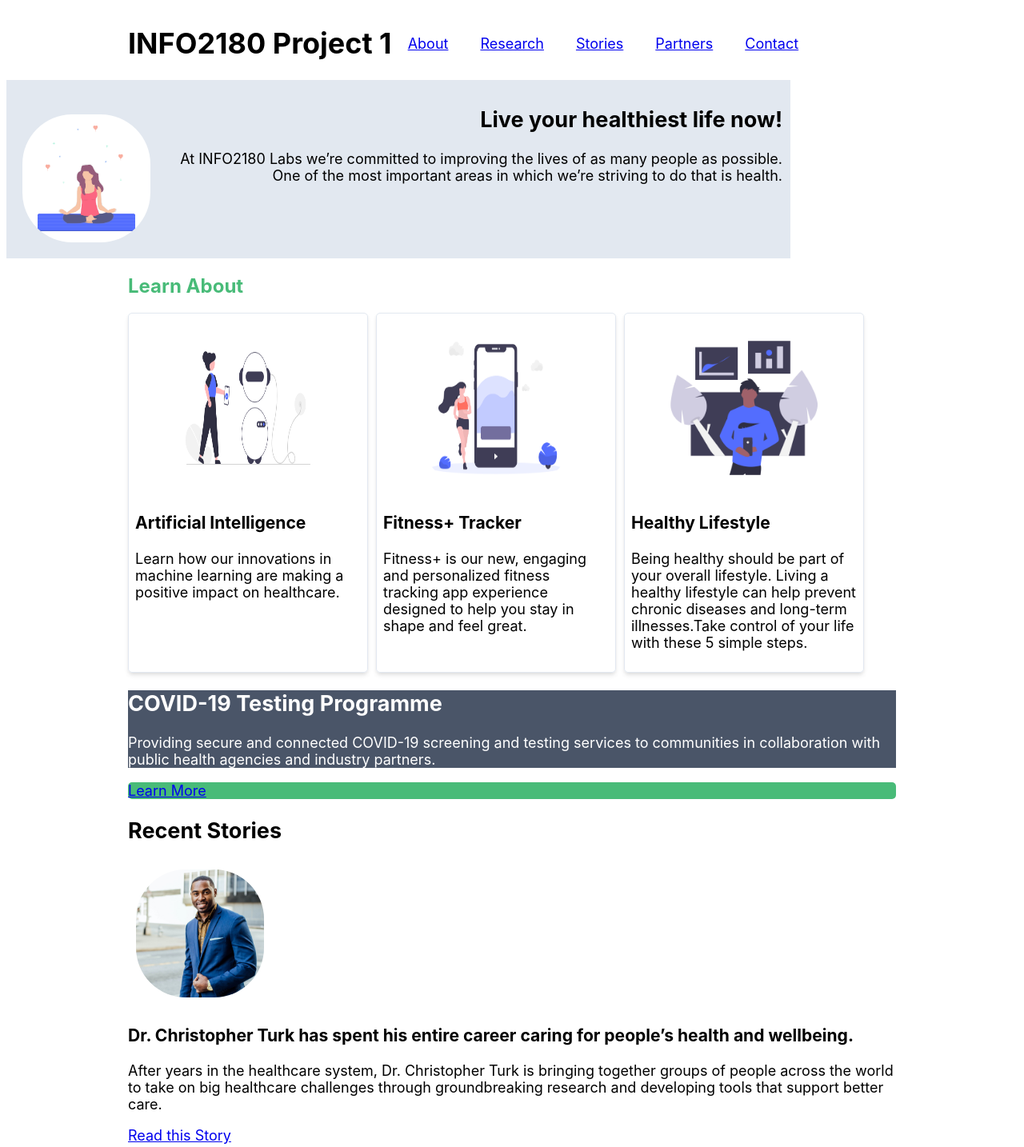
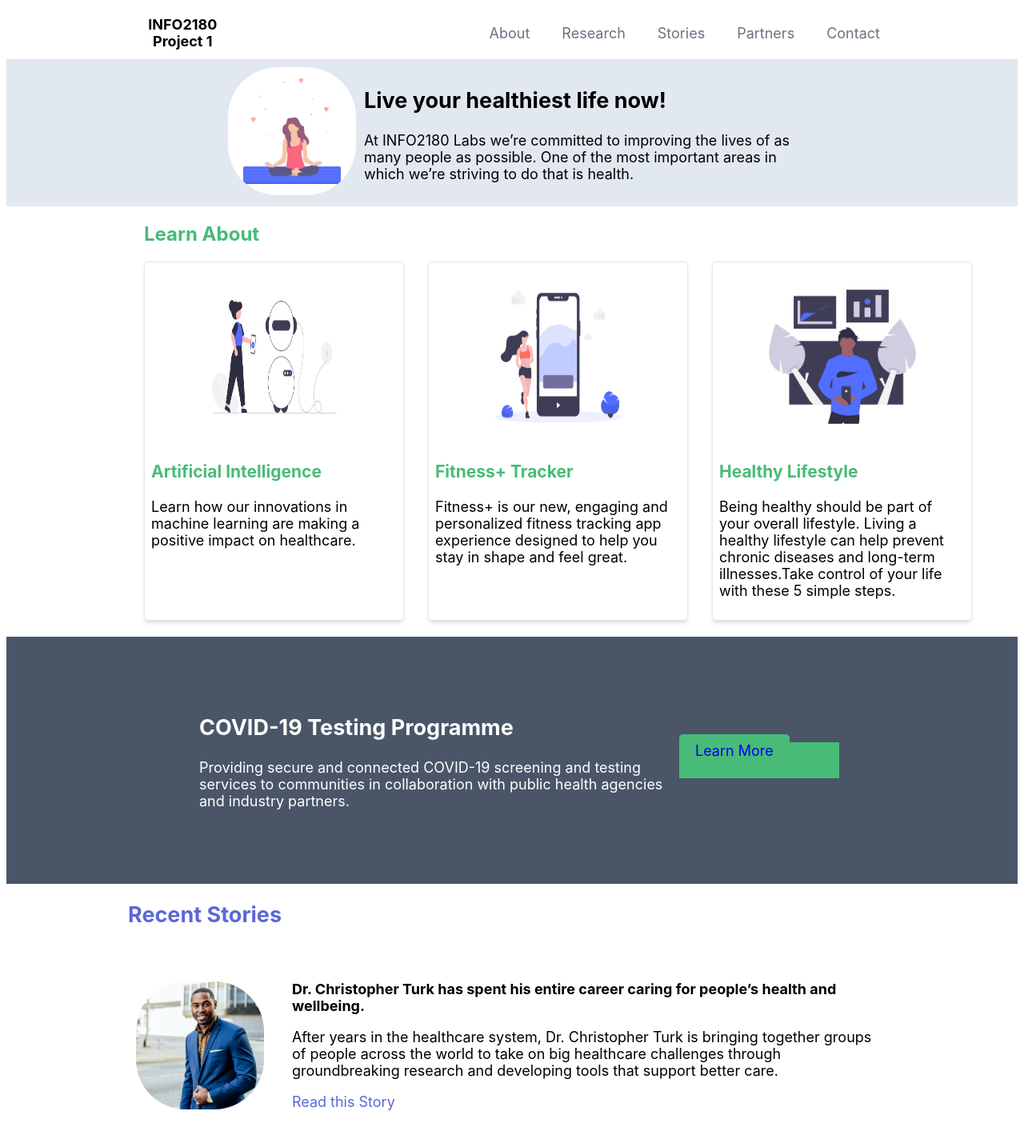
Before and after one commit to flxnaldo/info218-project1, a plain HTML site: page index.html in a window 1280 px wide. Shown: the top 1434 px of the page at 80% size. Drawn offline with Linux system fonts and the light colour scheme.

Commit message:
Edited Testing section

```diff
--- a/styles.css
+++ b/styles.css
@@ -1,8 +1,6 @@
 /* Add your CSS to this file */
 body {
-    /* margin: 0; */
     font-size: 18px;
-	/* color: #2D3748; */
 	font-family: -apple-system,BlinkMacSystemFont,"Segoe UI",Roboto,"Helvetica Neue",Arial,"Noto Sans", sans-serif;
 }
 
@@ -11,8 +9,6 @@
     margin: 0 auto;
     max-width: 960px;
     width: 100%;
-	/* display: grid;*/
-	/*text-align: center;*/
 }
 
 /* li {
@@ -26,26 +22,28 @@
   font-size: 18px;
 }*/
 
+header{
+	display: flex;
+	background-color: white;
+}
+
 header .container{
 	display: flex;
 	align-items: center;
+	text-align: center;
+	flex-direction: row;
 }
 
-/* .floatleft{
+header h1{
+	font-size: 18px;
+	padding-right: 295px;
 	float: left;
-} */
+}
 
-header{
-	display: flex;
-	grid-column: 1/5;
-	grid-row: 1;
-	/*text-align: left;*/
-	font-size: 18px;
-	flex-direction: row;
-	/* align-items: center; */
-	background-color: white;
-	justify-content: start;
-
+li a{
+	color: #6b7280;
+	text-decoration: none;
+	padding: 20px;
 }
 
 ul{
@@ -54,12 +52,11 @@
 	padding: 0;
 	overflow: hidden;
 	display: flex;
+	justify-content: flex-end;
 }
-li{
-	justify-content: right;
-	flex-direction: row;
-	padding: 20px;
-	grid-column: 5/5;
+
+li a:hover{
+	color: #5A67D8;
 }
 
 /* header.container h1{
@@ -79,26 +76,42 @@
 	padding: 18;
 } */
 .overview-hero{
-	padding: 10px;
-	display: flex;
+/* 	display: flex;
 	display: inline-block;
 	align-items: center;
-	text-align: right;
+	text-align: right; */
 	background-color: #E2E8F0;
-	color: black;
-	grid-row: 2;
-	grid-column: 2/5;
+/* 	grid-row: 2; */
+/* 	grid-column: 2/5; */
 }
 
-.overview-hero img{
-	float: left;
+.overview-hero-text{
+	width: 550px;
+}
+
+.overview-hero .container{
+	justify-content: center;
+	align-items: center;
+	display: flex;
+	flex-direction: row;
+	/* width: 550px; */
+}
+
+/* .overview-hero img{
+	padding: 10px;
+/* 	float: left;
 	grid-row: 2;
-}
+} */
+
 .cards{
-
+	grid-template-columns: 325px 325px 325px;
+	display:grid;
+	grid-gap: 30px;
+	padding: 0px 20px 20px 20px;
 }
 
 .learn-about h2{
+	padding-left: 20px;
 	font-size: 24px;
 	color: #48BB78;
 }
@@ -110,7 +123,10 @@
 	border-radius: 40%;
 	padding: 10px;
 }
+
 .testing-desciption{
+	width: 600px;
+	padding-left: 18px;
 	background-color: #4A5568;
 	color: white;
 }
@@ -121,34 +137,115 @@
 
 .cta{
 	background-color: #48BB78;
+	width: 200px;
+	height: 45px;
+}
+
+.cta .btn{
+	text-decoration: none;
 	border-radius: 5px;
+	color-white;
+	padding: 10px 20px;
+	background-color: #48BB78;
+}
+
+article{
+	display: flex;
+	flex-direction: row;
+	align-items: center;
+}
+
+.article-body{
+	padding: 25px;
+}
+
+.article-body a{
+	text-decoration: none;
+	color: #5A67D8;
+}
+
+.article-body h3{
+	font-size: 18px;
+}
+
+.testing{
+	padding: 75px;
+	background-color: #4A5568;
+}
+
+.testing .container{
+	display: flex;
+	align-items: center;
+	justify-content: center;
+	flex-direction: row;
+}
+
+.stories h2{
+	color: #5A67D8;
+}
+
+.newsletter p{
+	text-align: left;
+	padding: 1px 225px 1px 255px;
 }
 
 .newsletter{
 	background-color: #48BB78;
 	color: white;
-}
-
-#submit{
-
+	padding: 18px;
+	text-align: center;
 }
 
 footer{
 	background-color: #4A5568;
+	padding: 10px;
 	color: white;
 }
 
-.cards{
+form{
+	display: flex;
+	align-items: center;
+	flex-direction: row;
+	justify-content: center;
+}
+.form-group input{
+	width: 325px;
+	height: 45px;
+	border-radius: 5px;
+	outline-style: none;
+	border-style: none;
+}
+
+form div{
+	padding: 5px 5px 5px 0px;
+}
+
+form button{
+	color: white;
+	height: 50px;
+	width: 145px;
+	background-color: #5A67D8;
+	border-style: none;
+	outline-style: none;
+}
+
+
+/* .cards{
 	display: grid;
 	grid-template-columns: 300px 300px 300px;
 	grid-gap: 10px;
-}
+} */
 
 .card{
 	border: 1px solid #E2E8F0;
 	box-shadow: 0 4px 6px -1px rgba(0, 0, 0, 0.1), 0 2px 4px -1px rgba(0, 0, 0, 0.06);
 	border-radius: 5px;
 	padding: 8px;
+}
+
+.card-body h3{
+	font-size: 21px;
+	color: #48BB78;
 }
 
 .card img{
@@ -159,10 +256,10 @@
 	display: block;
 }
 
-#footer{
+/* #footer{
 	grid-column: 1/4;
 	grid-row: 3;
-}
+} */
 
 /**
 ul{
```
